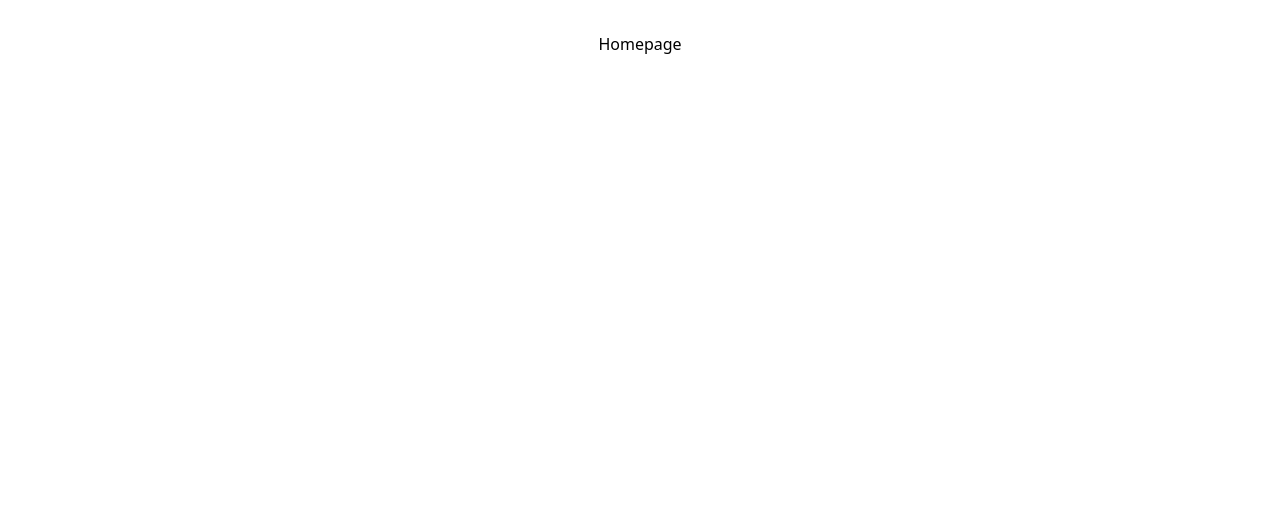
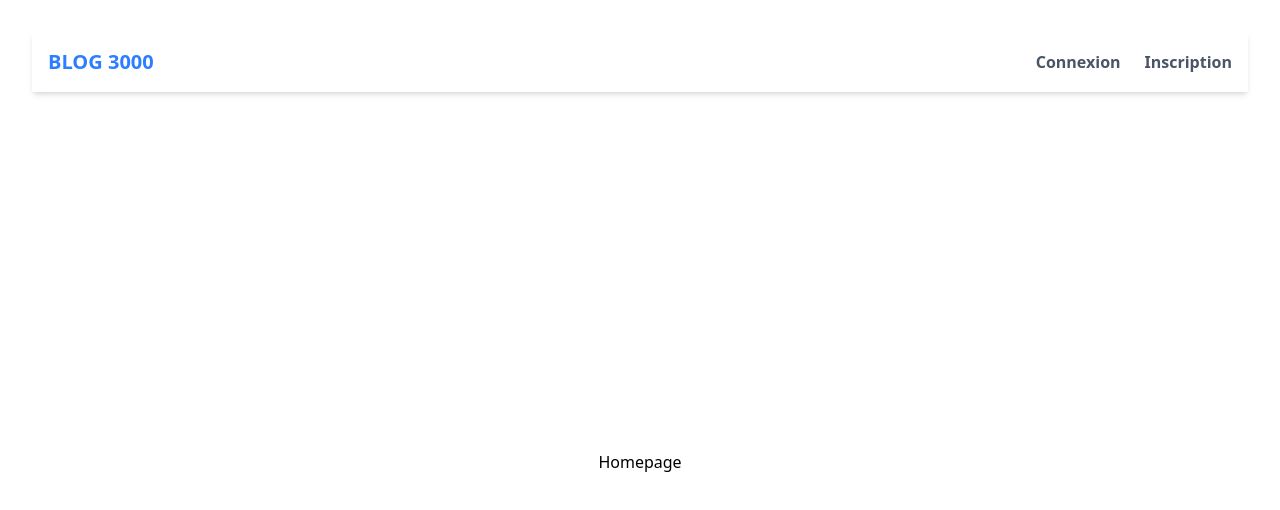
Before and after one commit to SmurfyOW/WikiWatch-client, a React (Vite) app: page / in a window 1280 px wide. Shown: the top 510 px of the page. Built offline with nearby package versions, Linux system fonts and the light colour scheme.

Commit message:
mise en place du Header

```diff
--- a/src/App.jsx
+++ b/src/App.jsx
@@ -1,11 +1,17 @@
 import { Outlet } from "react-router-dom";
 import "./App.css";
+import { useState } from "react";
+import Header from "./components/Header/Header";
 
 function App() {
+  const [user, setUser] = useState(false);
   return (
-    <>
-      <Outlet />
-    </>
+    <div className="h-screen flex flex-col">
+      <Header userConnected={user} />
+      <main className="flex-1 flex items-center justify-center">
+        <Outlet />
+      </main>
+    </div>
   );
 }
 
--- a/src/components/Header/Header.jsx
+++ b/src/components/Header/Header.jsx
@@ -1,7 +1,34 @@
-export default function Header() {
+import { NavLink } from "react-router-dom";
+
+export default function Header({ userConnected }) {
   return (
-    <div>
-      <p>Header</p>
-    </div>
+    <header className="bg-white shadow-md p-4 flex flex-row justify-between items-center">
+      <NavLink to="/">
+        <span className="text-xl font-bold text-blue-500">BLOG 3000</span>
+      </NavLink>
+      {userConnected ? (
+        <nav className="flex space-x-6 items-center">
+          <a href="#" className="text-gray-600 hover:text-black font-semibold">
+            Déconnexion
+          </a>
+          <a href="#">Profil</a>
+        </nav>
+      ) : (
+        <nav className="flex space-x-6">
+          <NavLink
+            to="/login"
+            className="text-gray-600 hover:text-black font-semibold"
+          >
+            Connexion
+          </NavLink>
+          <NavLink
+            to="/register"
+            className="text-gray-600 hover:text-black font-semibold"
+          >
+            Inscription
+          </NavLink>
+        </nav>
+      )}
+    </header>
   );
 }
--- a/src/router.jsx
+++ b/src/router.jsx
@@ -4,6 +4,7 @@ import Homepage from "./pages/Homepage/Homepage";
 import Blog from "./pages/Blog/Blog";
 import Register from "./pages/Forms/Register";
 import ErrorPage from "./pages/ErrorPage";
+import Login from "./pages/Forms/Login";
 
 export const router = createBrowserRouter([
   {
@@ -23,6 +24,10 @@ export const router = createBrowserRouter([
         path: "/register",
         element: <Register />,
       },
+      {
+        path: "/login",
+        element: <Login />,
+      },
     ],
   },
 ]);
```
